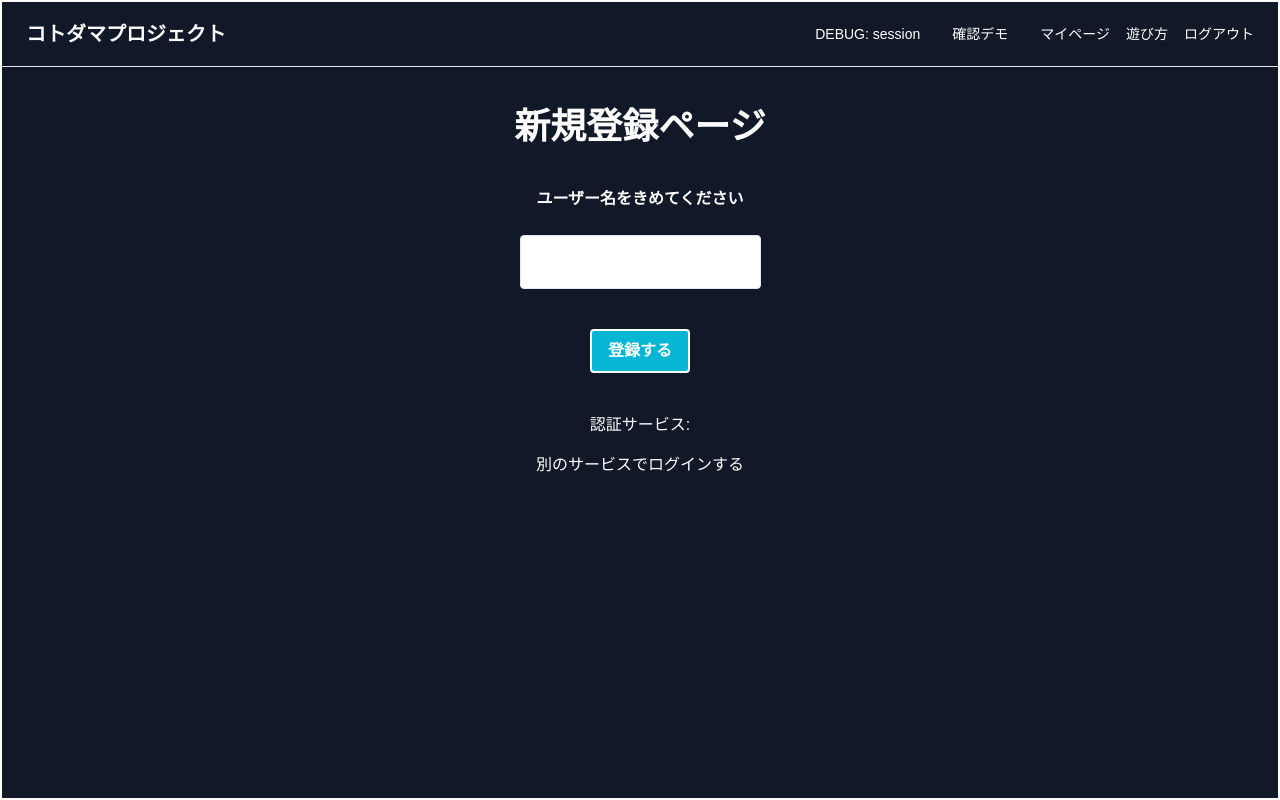
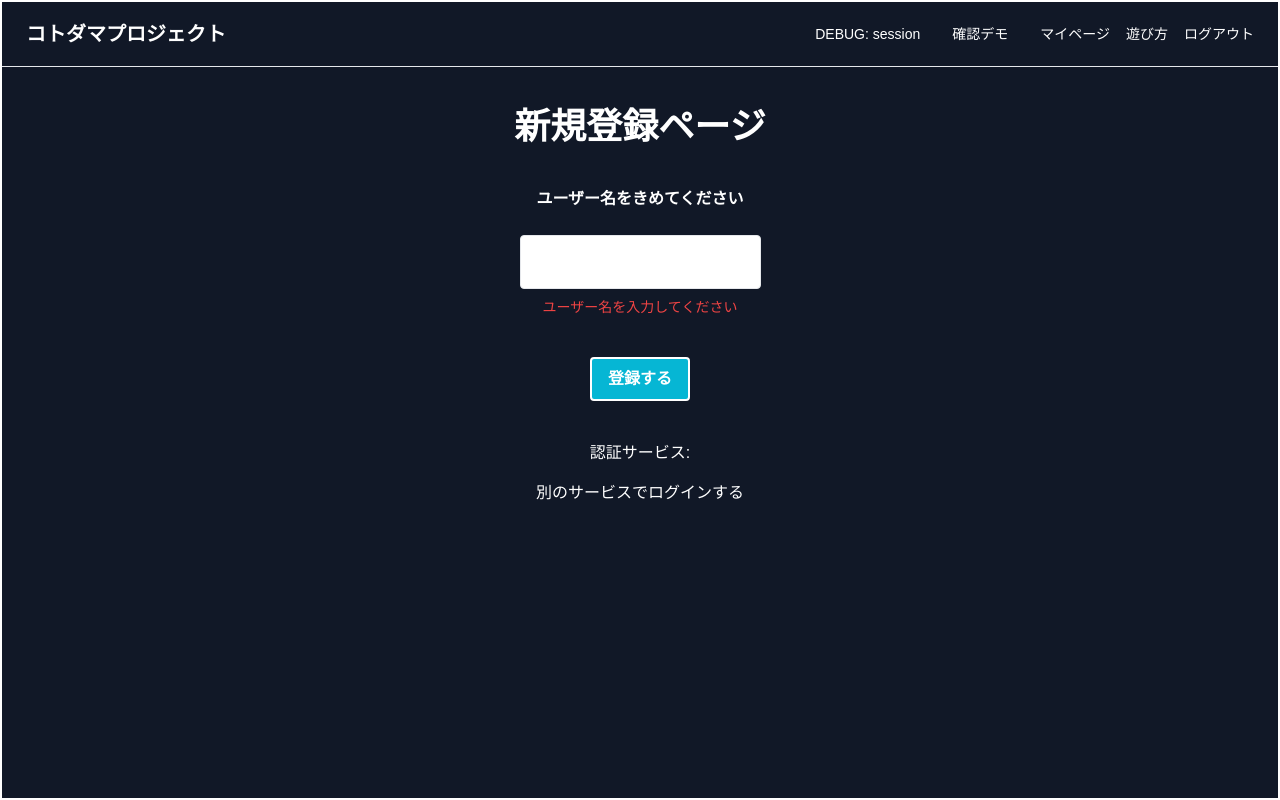
Before and after one commit to g-sawada/kotodama-tree, a Next.js app in the folder front/: page /signup in a window 1280 px wide. Built offline with nearby package versions, Linux system fonts and the light colour scheme; no server answers; a web font is replaced by a local one.

Commit message:
[add]サインインする際にフォームにバリデーションを付与する

```diff
--- a/front/features/auth/SignupForm.tsx
+++ b/front/features/auth/SignupForm.tsx
@@ -4,15 +4,24 @@ import createUserAction from "@/lib/actions/user/createUserAction";
 import { useSession } from "next-auth/react";
 import { useEffect, useState } from "react";
 
+const MAX_LENGTH = 20
+
 export default function SignupForm() {
   const session = useSession();
   const [name, setName] = useState<string>(session.data?.user.name || '');
+  const [error, setError] = useState<string | null>(null)
 
   useEffect(() => {
-    if (name) {
-      setName(name);
+    if (name.length === 0) {
+      setError('ユーザー名を入力してください');
+    } else if (name.length > MAX_LENGTH) {
+      setError(`ユーザー名は${MAX_LENGTH}文字以内で入力してください`);
+    } else {
+      setError(null);
     }
-  }, [name])
+  }, [name]);
+
+  const isDisabled = !!error;
 
   return (
     <form action={createUserAction}>
@@ -27,6 +36,9 @@ export default function SignupForm() {
           onChange={(e) => setName(e.target.value)}
           className="appearance-none block w-full bg-white text-gray-700 border border-gray-200 rounded p-4 leading-tight focus:outline-none focus:bg-white focus:border-gray-500"
         />
+        {error && (
+          <p className="text-red-500 text-sm mt-2">{error}</p>
+        )}
 
         {/* provider を hidden フィールドで渡す */}
         <input type="hidden" name="provider" value={session.data?.user.provider || ''} />
@@ -35,6 +47,7 @@ export default function SignupForm() {
         <button
           type="submit"
           className="my-10 px-4 py-2 font-bold border-2 border-white rounded transition bg-cyan-500 hover:bg-cyan-400 cursor-pointer"
+          disabled={isDisabled}
         >
           登録する
         </button>
```
